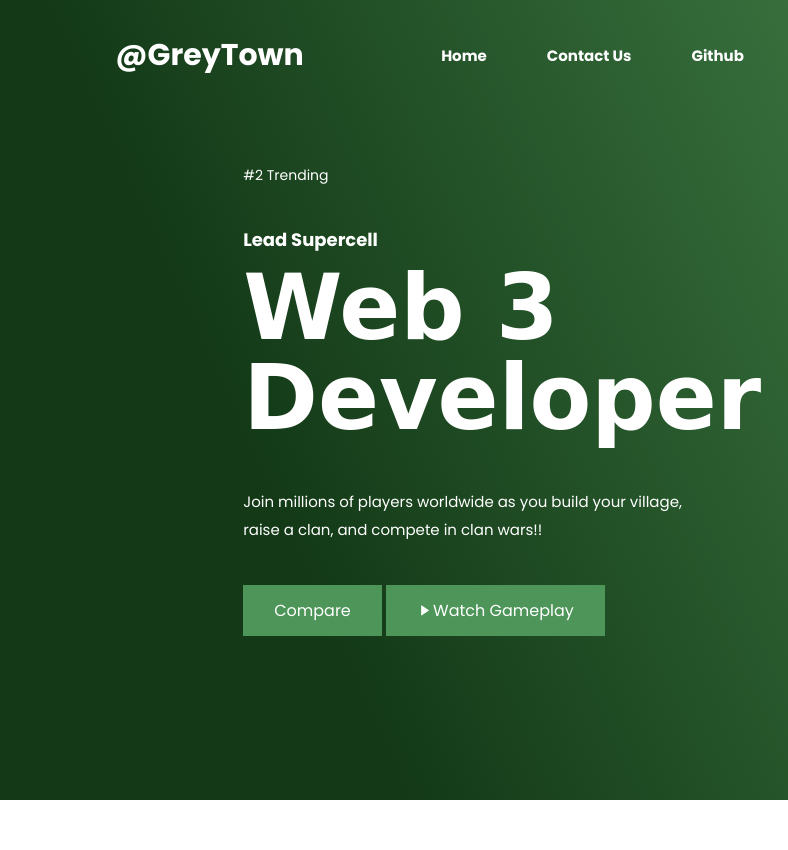
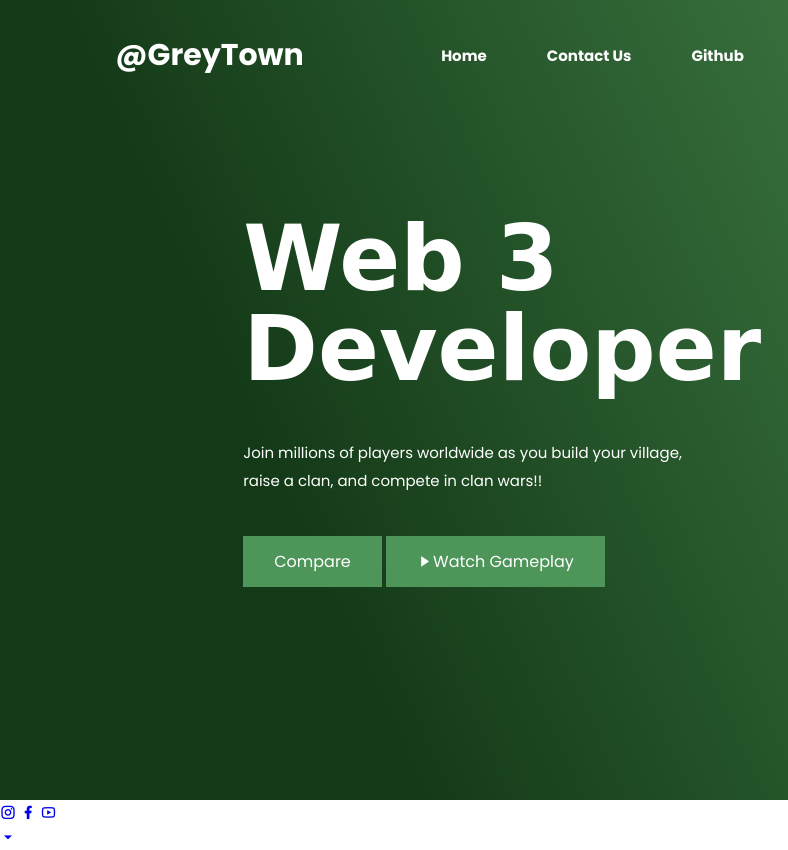
Before and after one commit to GreyTown/LandingPages, a plain HTML site: page site_one/index.html in a window 1280 px wide. Shown: the top 850 px of the page, 0-788 px from the left. Before the commit the page ends 800 px from the top, so only its background shows below. Drawn offline with nearby package versions, Linux system fonts and the light colour scheme.

Commit message:
new Html code

```diff
--- a/site_one/index.html
+++ b/site_one/index.html
@@ -1,5 +1,6 @@
 <!DOCTYPE html>
 <html lang="en">
+
 <head>
     <meta charset="UTF-8">
     <meta http-equiv="X-UA-Compatible" content="IE=edge">
@@ -23,6 +24,7 @@
 
     <title>site-one</title>
 </head>
+
 <body>
     <header>
         <a href="#" class="logo">@GreyTown</a>
@@ -39,10 +41,10 @@
     </header>
     <section class="hero">
         <div class="hero-text">
-            <h5>#2 Trending </h5>
-            <h4>Lead Supercell</h4>
+
             <h1>Web 3 Developer</h1>
-            <p>Join millions of players worldwide as you build your village, <br> raise a clan, and compete in clan wars!!</p>
+            <p>Join millions of players worldwide as you build your village, <br> raise a clan, and compete in clan
+                wars!!</p>
             <a href="#">Compare</a>
             <a href="#" class="ctaa"><i class="ri-play-fill"></i>Watch Gameplay</a>
         </div>
@@ -50,7 +52,15 @@
             <img src="images/noBG-backpacker.png" alt="">
         </div>
     </section>
+    <div class="icons">
+        <a href="#"><i class="ri-instagram-line"></i></a>
+        <a href="#"><i class="ri-facebook-fill"></i></a>
+        <a href="#"><i class="ri-youtube-line"></i></a>
+    </div>
 
+    <div class="scroll-down">
+        <a href="#"><i class="ri-arrow-down-s-fill"></i></a>
+    </div>
 
 
 
@@ -58,4 +68,5 @@
     <!-- custom css link -->
     <script src="index.js"></script>
 </body>
+
 </html>
```
Lines whose indentation alone changed are shown as unchanged.
